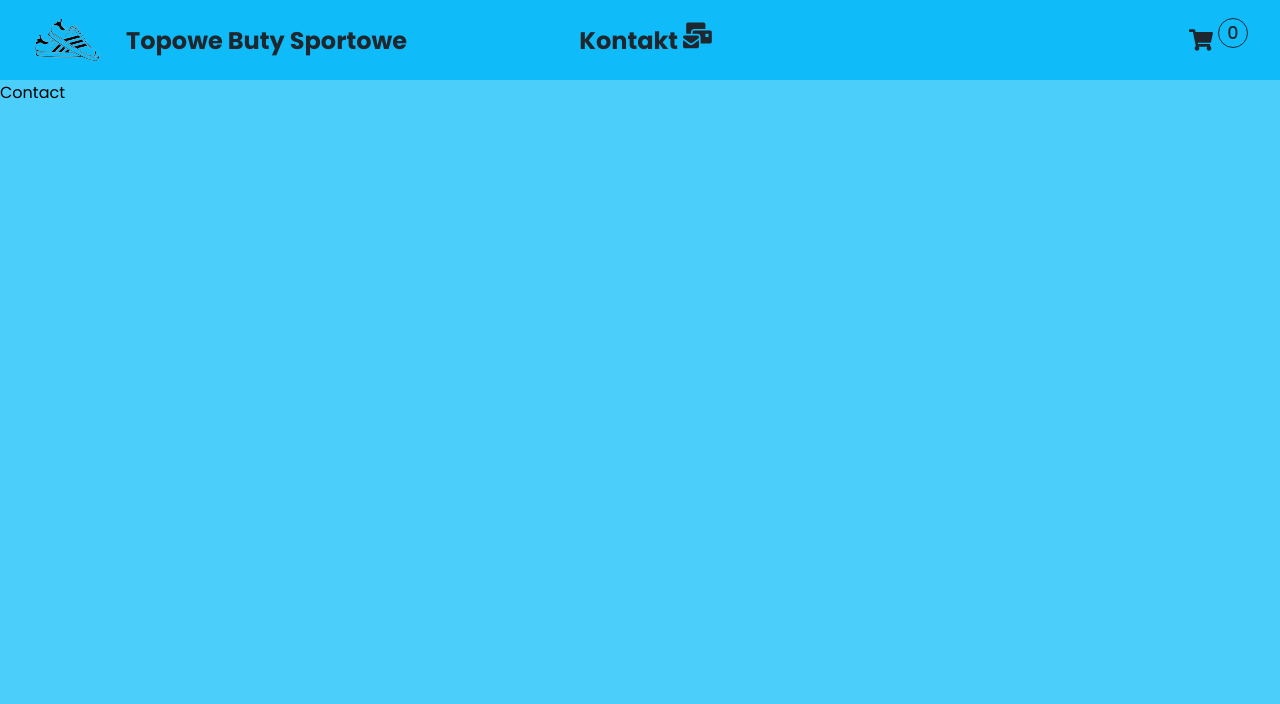
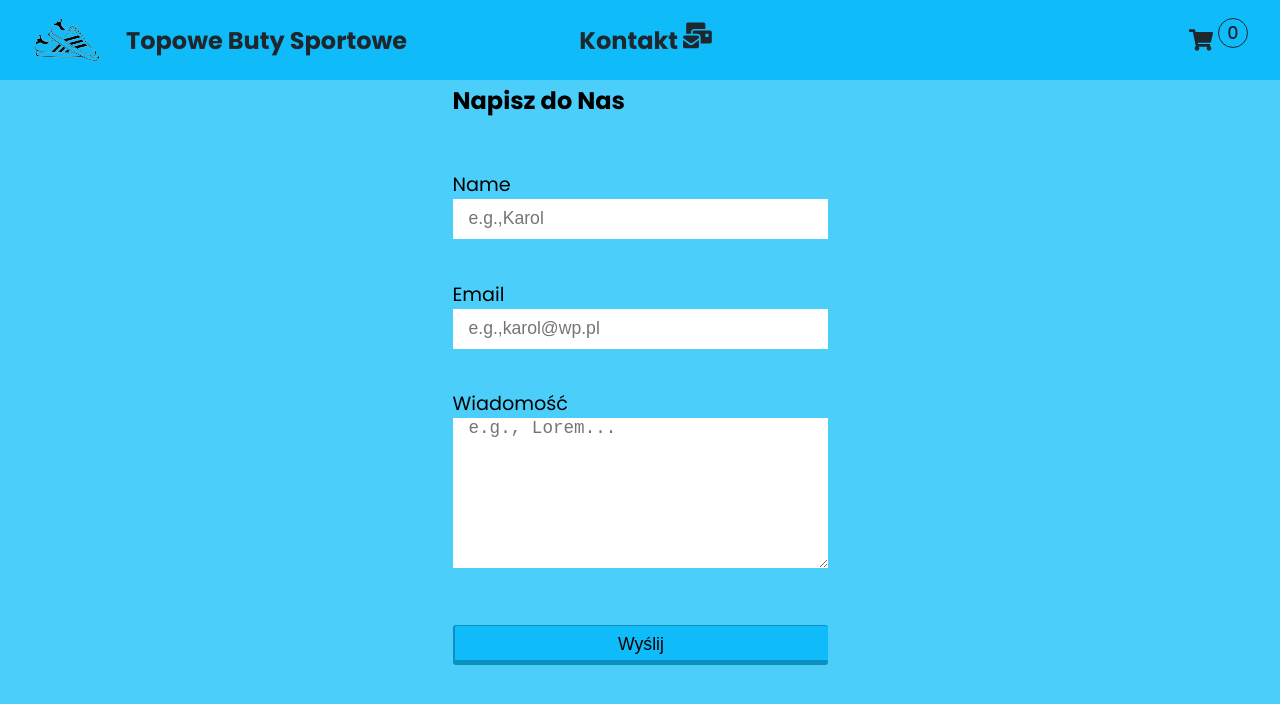
Before and after one commit to ajarek/react-65-vite-shoe-shop-Router-6.8, a React (Vite) app: page /contact in a window 1280 px wide. Shown: the top 704 px of the page. Built offline with nearby package versions, Linux system fonts and the light colour scheme.

Commit message:
added FormContent

```diff
--- a/src/App.jsx
+++ b/src/App.jsx
@@ -1,10 +1,13 @@
 import { createContext, useState } from 'react'
 import { createBrowserRouter, RouterProvider } from 'react-router-dom'
 import Dashboard from './pages/Dashboard/Dashboard'
-import Contact from './pages/Contact/Contact'
+import Error from './pages/Error/Error'
+import Contact,{mailAction} from './pages/Contact/Contact'
 import Cart from './pages/Cart/Cart'
 import CardEdit from './pages/CardEdit/CardEdit'
 import Main,{ mainLoader }  from './layouts/Main/Main'
+
+
 export const AppContext = createContext()
 
 const router = createBrowserRouter([
@@ -26,7 +29,6 @@ const router = createBrowserRouter([
         children: [
           {
             path: ':id',
-            // action: noteEditAction,
             element: <CardEdit />,
             errorElement: <Error />,
           },
@@ -35,7 +37,7 @@ const router = createBrowserRouter([
       {
         path: 'contact',
         element: <Contact />,
-        // action: noteAction,
+        action: mailAction,
         errorElement: <Error />,
       },
       {
--- /dev/null
+++ b/src/components/FormContent/FormContent.css
@@ -0,0 +1,54 @@
+.form {
+  width: 375px;
+  height: 75vh;
+  padding: 2rem 0;
+  display: flex;
+  flex-direction: column;
+  justify-content: space-around;
+  align-items: center;
+}
+
+ .form-input {
+  width: 100%;
+  display: flex;
+  flex-direction: column;
+  align-items: center;
+}
+
+ .form-input label {
+  align-self: flex-start;
+  font-size: 1.2rem;
+}
+ .form-input input,
+ .form-input textarea,
+ .form-input button {
+  height: 40px;
+  width: 100%;
+  padding: 0 1rem;
+  font-size: 1.1rem;
+  border: 0;
+  outline: 0;
+}
+.form-input textarea {
+  width: 100%;
+  height: 150px;
+  margin-bottom: 1rem;
+}
+.form button {
+  padding: 0.5rem 1rem;
+  background-color:#0fbcf9 ;
+  border: 0;
+  border-bottom: 5px solid #0b90c0;
+  border-left: 2px solid #0b90c0;
+  border-top: 1px solid #0b90c0;
+  border-radius: 3px;
+  cursor: pointer;
+  position: relative;
+  font-size: 1.1rem;
+}
+.form-input button:active {
+  border-bottom-width: 1px;
+  border-left-width: 1px;
+  border-top: 0px solid #0b90c0;
+  top: 5;
+}
--- /dev/null
+++ b/src/components/FormContent/FormContent.jsx
@@ -0,0 +1,65 @@
+import React, { useRef, useEffect } from 'react'
+import { Form } from 'react-router-dom'
+import './FormContent.css'
+
+const FormContent = ({ headerTitle, buttonName }) => {
+  const focusRef = useRef()
+
+  useEffect(() => {
+    focusRef.current.focus()
+  })
+  return (
+    <div className='note'>
+      <h2>{headerTitle}</h2>
+      <Form
+        className='form'
+        method='post'
+      >
+        <div className='form-input'>
+          <label htmlFor='newTitle'>Name</label>
+          <input
+            type='text'
+            name='newName'
+            id='newName'
+            placeholder='e.g.,Karol '
+            required
+            ref={focusRef}
+
+          />
+        </div>
+        <div className='form-input'>
+          <label htmlFor='newTitle'>Email</label>
+          <input
+            type='email'
+            name='newEmail'
+            id='newEmail'
+            placeholder='e.g.,karol@wp.pl '
+            required
+
+          />
+        </div>
+        <div className='form-input'>
+          <label htmlFor='newDescription'>Wiadomość</label>
+          <textarea
+            name='newDescription'
+            id='newDescription'
+            placeholder='e.g., Lorem... '
+            required
+
+          />
+        </div>
+
+        <div className='form-input'>
+          <button
+            type='submit'
+            className='btn btn-dark'
+          >
+            {buttonName}
+          </button>
+        </div>
+      </Form>
+    </div>
+  )
+}
+
+export default FormContent
--- a/src/pages/Contact/Contact.css
+++ b/src/pages/Contact/Contact.css
@@ -1,3 +1,8 @@
 .contact{
+  width: 100%;
+  height: 90vh;
   padding-top: 10vh;
+  display: flex;
+  justify-content: center;
+  align-items: center;
 }
--- a/src/pages/Contact/Contact.jsx
+++ b/src/pages/Contact/Contact.jsx
@@ -1,8 +1,28 @@
 import React from 'react'
+import { redirect } from 'react-router-dom'
+import FormContent from '../../components/FormContent/FormContent'
 import './Contact.css'
+
+
+export const mailAction = async ({ request }) => {
+  const data = await request.formData()
+  const formData = Object.fromEntries(data)
+  try {
+    localStorage.setItem('mail', JSON.stringify(formData))
+    return redirect('/')
+  } catch (err) {
+    throw new Error(err.message)
+  }
+}
+
 const Contact = () => {
   return (
-    <div className='contact'>Contact</div>
+    <div className='contact'>
+      <FormContent
+      headerTitle={'Napisz do Nas'}
+      buttonName={'Wyślij'}
+      />
+    </div>
   )
 }
 
--- /dev/null
+++ b/src/pages/Error/Error.css
@@ -0,0 +1,8 @@
+.error {
+  height: 80vh;
+  display: flex;
+  flex-direction: column;
+  align-items: center;
+  justify-content: center;
+  padding: 2rem;
+}
--- /dev/null
+++ b/src/pages/Error/Error.jsx
@@ -0,0 +1,41 @@
+import React from 'react'
+import { useRouteError, Link, useNavigate } from 'react-router-dom'
+import './Error.css'
+const Error = () => {
+  const error = useRouteError()
+  const navigate = useNavigate()
+  return (
+    <div className='error'>
+      <h1>Oh oh! We have a problem.</h1>
+      <p>{error.message || error.statusText}</p>
+      <div>
+        <button
+          className='btn btn-dark'
+          onClick={() => navigate(-1)}
+          style={{
+            border: '2px solid violet',
+            marginTop: '1rem',
+            padding: '0 1rem',
+          }}
+        >
+          <span>Go Back 🔙</span>
+        </button>
+        <Link
+          to='/'
+          className='link'
+          style={{
+            border: '2px solid black',
+            fontSize: '1.3rem',
+            fontWeight: '500',
+            marginTop: '1rem',
+            padding: '0 1rem',
+          }}
+        >
+          <span>Go Home 🏠</span>
+        </Link>
+      </div>
+    </div>
+  )
+}
+
+export default Error
```
